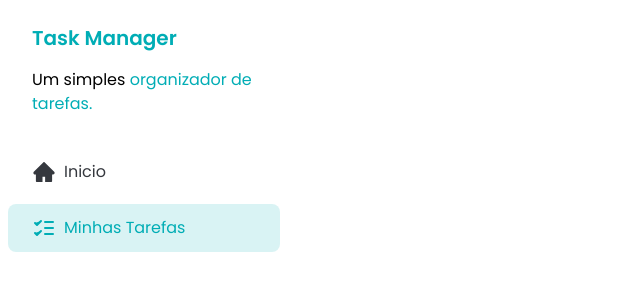
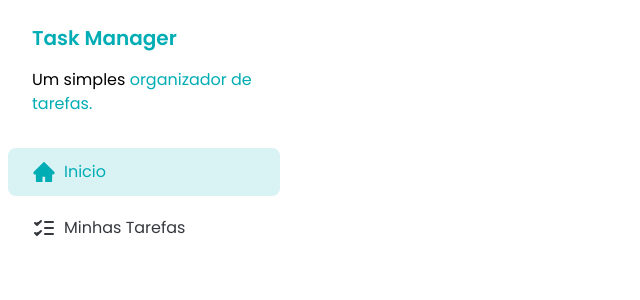
Before and after one commit to duduzinmuller/task-manager, a React (Vite) app: page / in a window 1280 px wide. Shown: the top 300 px of the page, without its empty margins (0-640 px from the left). Built offline with nearby package versions, Linux system fonts and the light colour scheme.

Commit message:
feat: ensure SidebarButton changes according to active route

```diff
--- a/src/components/Sidebar.jsx
+++ b/src/components/Sidebar.jsx
@@ -15,11 +15,11 @@
       </div>
 
       <div className="flex flex-col gap-2 p-2">
-        <SidebarButton href="/" color="unselected">
+        <SidebarButton to="/">
           <HomeIcon />
           Inicio
         </SidebarButton>
-        <SidebarButton href="/tasks" color="selected">
+        <SidebarButton to="/tasks">
           <TasksIcon />
           Minhas Tarefas
         </SidebarButton>
--- a/src/components/SidebarButton.jsx
+++ b/src/components/SidebarButton.jsx
@@ -1,7 +1,8 @@
 import PropTypes from "prop-types"
+import { NavLink } from "react-router-dom"
 import { tv } from "tailwind-variants"
 
-const SidebarButton = ({ children, color, href }) => {
+const SidebarButton = ({ children, to }) => {
   const sidebar = tv({
     base: "flex items-center gap-2 rounded-lg px-6 py-3",
     variants: {
@@ -13,9 +14,14 @@
   })
 
   return (
-    <a href={href} className={sidebar({ color })}>
+    <NavLink
+      to={to}
+      className={({ isActive }) =>
+        sidebar({ color: isActive ? "selected" : "unselected" })
+      }
+    >
       {children}
-    </a>
+    </NavLink>
   )
 }
 
```
